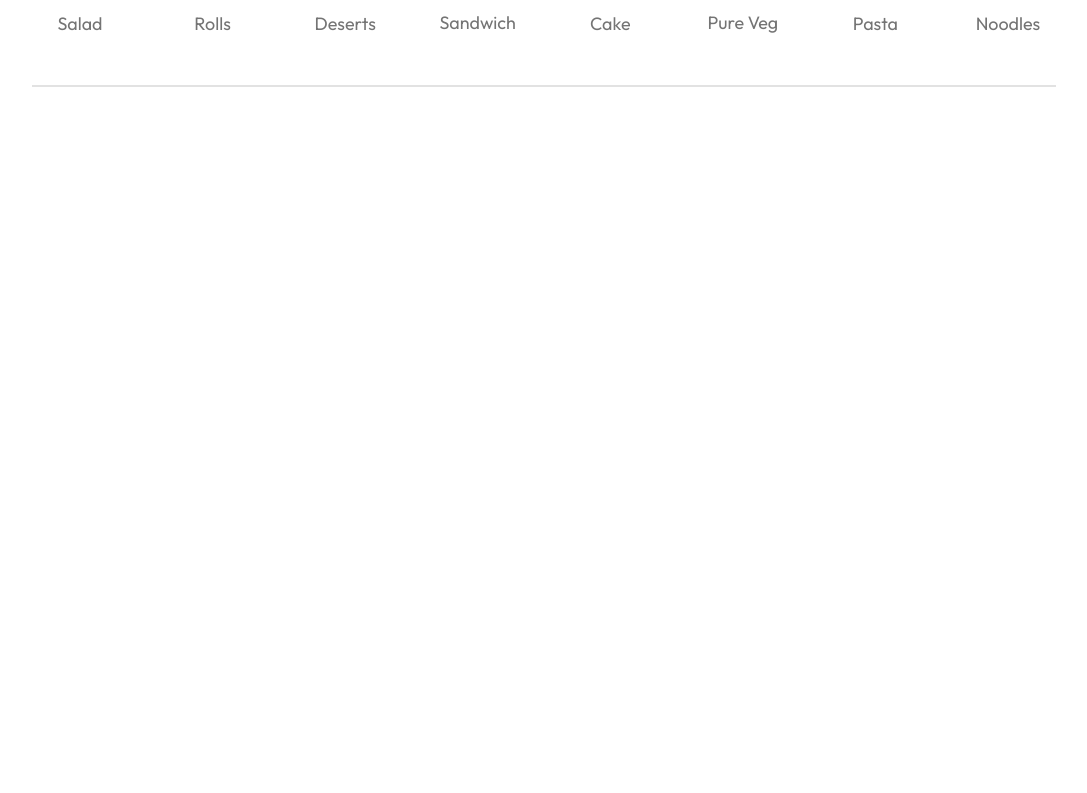
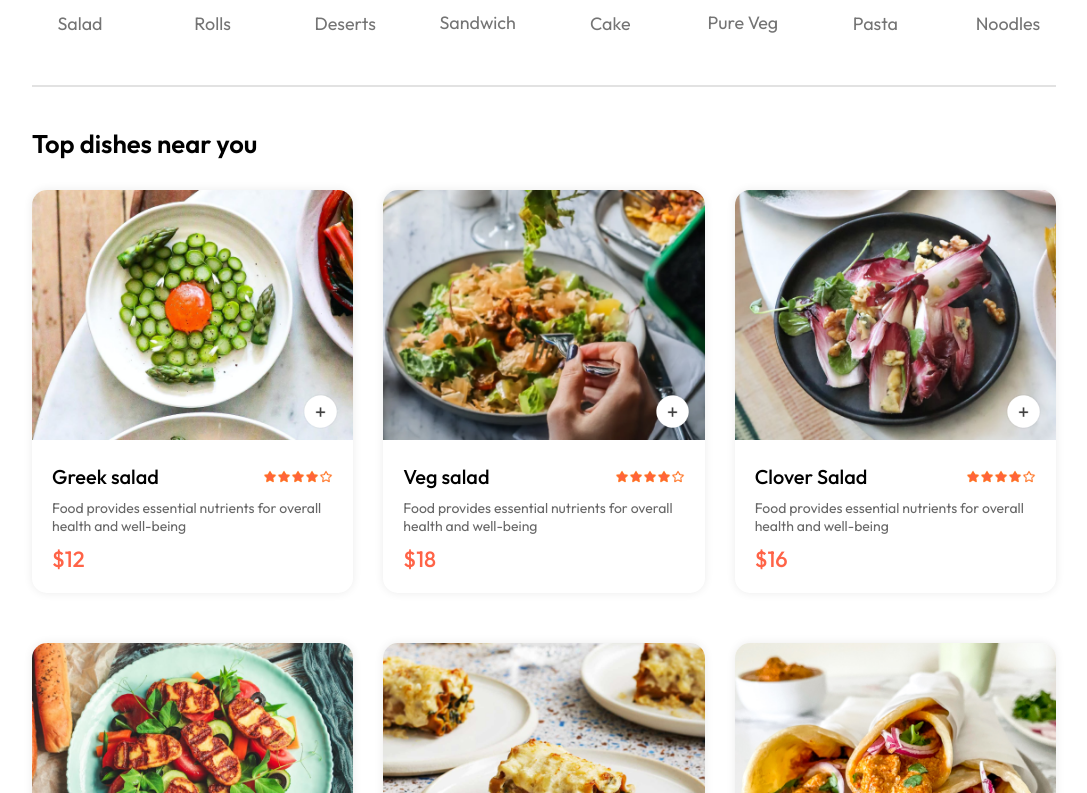
Before and after one commit to ValeryRaikov/Food-Delivery-App, a React (Vite) app in the folder frontend/: page / in a window 1280 px wide. Shown: the part 827-1620 px from the top of the page, without its empty margins (96-1183 px from the left). Before the commit the page ends 924 px from the top, so only its background shows below. Built offline with nearby package versions, Linux system fonts and the light colour scheme.

Commit message:
Add Food Items and custom hooks for them

```diff
--- /dev/null
+++ b/frontend/src/components/food-display/FoodDisplay.css
@@ -0,0 +1,16 @@
+.food-display {
+    margin-top: 30px;
+}
+
+.food-display h2 {
+    font-size: max(2vw, 24px);
+    font-weight: 600;
+}
+
+.food-display-list {
+    display: grid;
+    grid-template-columns: repeat(auto-fill, minmax(240px, 1fr));
+    margin-top: 30px;
+    gap: 30px;
+    row-gap: 50px;
+}
--- /dev/null
+++ b/frontend/src/components/food-display/FoodDisplay.jsx
@@ -0,0 +1,19 @@
+import { useContext } from 'react';
+
+import { StoreContext } from '../../context/StoreContext';
+
+import FoodItem from '../food-item/FoodItem';
+import './FoodDisplay.css';
+
+export default function FoodDisplay({ category }) {
+    const { food_list } = useContext(StoreContext);
+
+    return (
+        <div className="food-display" id="food-display">
+            <h2>Top dishes near you</h2>
+            <div className="food-display-list">
+                {food_list.map((item, idx) => <FoodItem key={idx} {...item} />)}
+            </div>
+        </div>
+    );
+}
--- /dev/null
+++ b/frontend/src/components/food-item/FoodItem.css
@@ -0,0 +1,74 @@
+.food-item {
+    width: 100%;
+    margin: auto;
+    border-radius: 15px;
+    box-shadow: 0px 0px 10px #00000015;
+    transition: 0.3s;
+    animation: fadeIn 1s;
+}
+
+.food-item-img-container {
+    position: relative;
+}
+
+.food-item-img-container .add {
+    width: 35px;
+    position: absolute;
+    bottom: 15px;
+    right: 15px;
+    cursor: pointer;
+    border-radius: 50%;
+}
+
+.food-item-counter {
+    position: absolute;
+    bottom: 15px;
+    right: 15px;
+    display: flex;
+    align-items: center;
+    gap: 10px;
+    padding: 6px;
+    border-radius: 50px;
+    background-color: #fff;
+}
+
+.food-item-counter img {
+    width: 30px;
+}
+
+.food-item-img {
+    width: 100%;
+    border-radius: 15px 15px 0 0;
+}
+
+.food-item-info {
+    padding: 20px;
+}
+
+.food-item-name-rating {
+    display: flex;
+    justify-content: space-between;
+    align-items: center;
+    margin-bottom: 10px;
+}
+
+.food-item-name-rating p {
+    font-size: 20px;
+    font-weight: 500;
+}
+
+.food-item-name-rating img {
+    width: 70px;
+}
+
+.food-item-description {
+    color: #676767;
+    font-size: 14px;
+}
+
+.fodd-item-price {
+    color: tomato;
+    font-size: 22px;
+    font-weight: 500;
+    margin-top: 10px;
+}
--- /dev/null
+++ b/frontend/src/components/food-item/FoodItem.jsx
@@ -0,0 +1,54 @@
+import { useContext, useState } from 'react';
+
+import { StoreContext } from '../../context/StoreContext';
+import { useAddToCart } from '../../hooks/cart-hooks/useAddToCart';
+import { useRemoveFromCart } from '../../hooks/cart-hooks/useRemoveFromCart';
+
+import { assets } from '../../assets/assets';
+import './FoodItem.css';
+
+export default function FoodItem({
+    _id,
+    name,
+    price,
+    description,
+    image,
+}) {
+    const { cartItems } = useContext(StoreContext);
+    const addToCart = useAddToCart();
+    const removeFromCart = useRemoveFromCart();
+
+    return (
+        <div className="food-item">
+            <div className="food-item-img-container">
+                <img src={image} className="food-item-img" />
+                {!cartItems[_id]
+                    ? <img
+                        onClick={() => addToCart(_id)}
+                        src={assets.add_icon_white}
+                        className="add"
+                    />
+                    : <div className="food-item-counter">
+                        <img
+                            onClick={() => removeFromCart(_id)}
+                            src={assets.remove_icon_red}
+                        />
+                        <p>{cartItems[_id]}</p>
+                        <img
+                            onClick={() => addToCart(_id)}
+                            src={assets.add_icon_green}
+                        />
+                    </div>
+                }
+            </div>
+            <div className="food-item-info">
+                <div className="food-item-name-rating">
+                    <p>{name}</p>
+                    <img src={assets.rating_starts} />
+                </div>
+                <p className="food-item-description">{description}</p>
+                <p className="fodd-item-price">${price}</p>
+            </div>
+        </div>
+    );
+}
--- a/frontend/src/components/home/Home.jsx
+++ b/frontend/src/components/home/Home.jsx
@@ -2,6 +2,7 @@ import { useState } from 'react';
 
 import ExploreMenu from './explore-menu/ExploreMenu';
 import Header from './header/Header';
+import FoodDisplay from '../food-display/FoodDisplay';
 
 import './Home.css';
 
@@ -12,6 +13,7 @@ export default function Home() {
         <div>
             <Header />
             <ExploreMenu category={category} setCategory={setCategory} />
+            <FoodDisplay category={category} />
         </div>
     );
 }
--- /dev/null
+++ b/frontend/src/context/StoreContext.jsx
@@ -0,0 +1,27 @@
+import { createContext, useEffect, useState } from "react";
+
+import { food_list } from "../assets/assets";
+
+export const StoreContext = createContext(null);
+
+const StoreContextProvider = ({children}) => {
+    const [cartItems, setCartItems] = useState({});
+
+    useEffect(() => {
+        console.log(cartItems);
+    }, [cartItems]);
+
+    const contextValue = {
+        food_list,
+        cartItems,
+        setCartItems,
+    };
+
+    return (
+        <StoreContext.Provider value={contextValue}>
+            {children}
+        </StoreContext.Provider>
+    );
+}
+
+export default StoreContextProvider;
--- /dev/null
+++ b/frontend/src/hooks/cart-hooks/useAddToCart.js
@@ -0,0 +1,17 @@
+import { useContext } from "react";
+
+import { StoreContext } from "../../context/StoreContext";
+
+export const useAddToCart = () => {
+    const { cartItems, setCartItems } = useContext(StoreContext);
+
+    const addToCart = (itemId) => {
+        if (!cartItems[itemId]) {
+            setCartItems(prev => ({...prev, [itemId]: 1}));
+        } else {
+            setCartItems(prev => ({...prev, [itemId]: prev[itemId] + 1}));
+        }
+    };
+
+    return addToCart;
+};
--- /dev/null
+++ b/frontend/src/hooks/cart-hooks/useRemoveFromCart.js
@@ -0,0 +1,13 @@
+import { useContext } from "react";
+
+import { StoreContext } from "../../context/StoreContext";
+
+export const useRemoveFromCart = () => {
+    const { setCartItems } = useContext(StoreContext);
+
+    const removeFromCart = (itemId) => {
+        setCartItems(prev => ({...prev, [itemId]: prev[itemId] - 1}));
+    };
+
+    return removeFromCart;
+};
--- a/frontend/src/main.jsx
+++ b/frontend/src/main.jsx
@@ -1,14 +1,18 @@
 import React from 'react'
 import ReactDOM from 'react-dom/client'
+import { BrowserRouter } from 'react-router-dom';
+
 import App from './App.jsx'
 import './index.css'
 
-import { BrowserRouter } from 'react-router-dom';
+import StoreContextProvider from './context/StoreContext.jsx';
 
 ReactDOM.createRoot(document.getElementById('root')).render(
     <React.StrictMode>
         <BrowserRouter>
-            <App />
+            <StoreContextProvider>
+                <App />
+            </StoreContextProvider>
         </BrowserRouter>
     </React.StrictMode>,
 )
```
Also changed, not shown: 1 other file (tests, documents, lock files or other folders).
